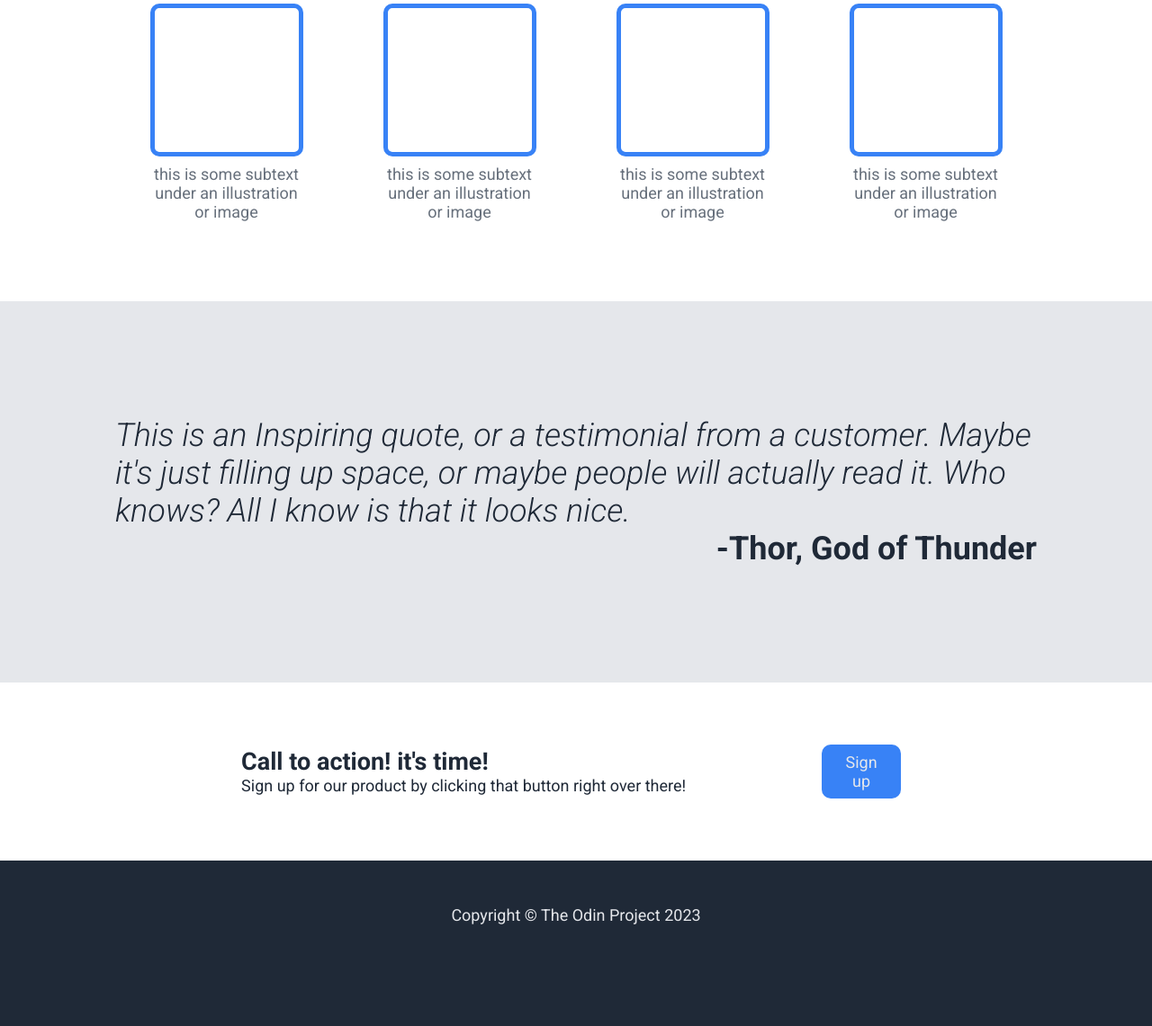
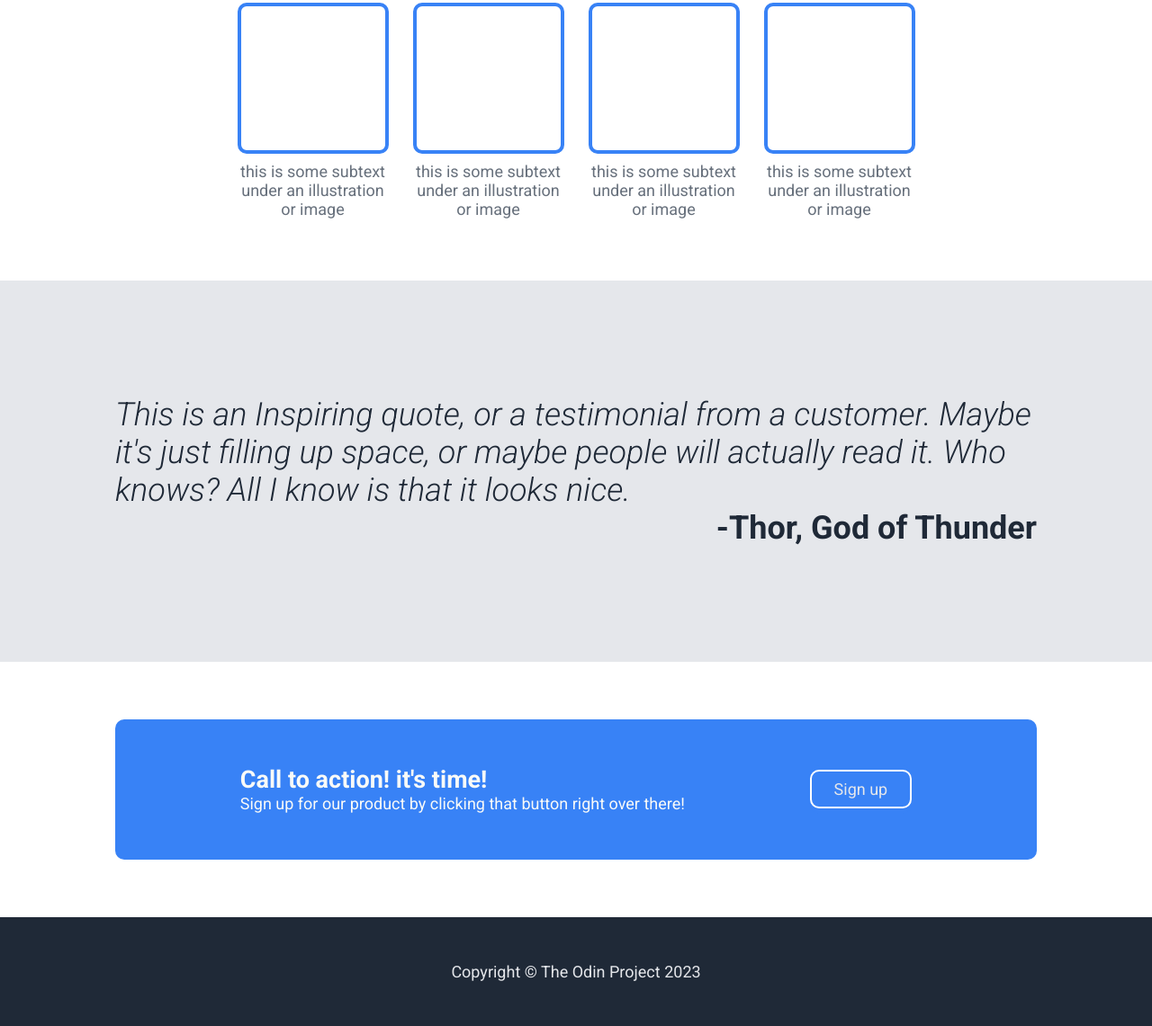
Before and after one commit to DomoTheRussian/odin-landing-page, a plain HTML site: page index.html in a window 1280 px wide. Shown: the part 559-1700 px from the top of the page at 90% size. Before the commit the page ends 1637 px from the top, so only its background shows below. Drawn offline with Linux system fonts and the light colour scheme.

Commit message:
Possibly final version, everything is done according to the design image

```diff
--- a/css/style.css
+++ b/css/style.css
@@ -53,7 +53,7 @@ main {
   justify-content: space-evenly;
   flex-direction: row;
   background-color: #1f2937;
-  padding: 50px;
+  padding: 5% 10%;
 }
 
 .left-side {
@@ -85,9 +85,10 @@ main {
   display: flex;
   flex-direction: column;
   text-align: center;
-  justify-content: center;
+  justify-content: space-evenly;
   background: #ffffff;
   padding: 60px;
+  padding-top: 30px;
 }
 
 .container {
@@ -101,7 +102,7 @@ main {
   display: flex;
   background: #ffffff;
   justify-content: center;
-  margin-top: 20px;
+  padding-bottom: 20px;
 }
 
 .info-header h2 {
@@ -120,20 +121,20 @@ main {
   display: flex;
   background: #ffffff;
   flex-direction: row;
-  justify-content: space-evenly;
+  justify-content: center;
   text-align: justify;
-  margin: 20px;
 }
 
 .container {
   max-width: 175px;
+  margin: 0px 10px;
 }
 
 .box {
   box-sizing: border-box;
   padding: 80px;
   background-color: #ffffff;
-  border: solid 5px #3882F6;
+  border: solid 4px #3882F6;
   border-radius: 10px;
 }
 
@@ -161,31 +162,50 @@ main {
   font-size: 36px;
 }
 
+.cta-container {
+  align-items: center;
+  background: #ffffff;
+  padding: 5% 10%;
+}
+
 .cta {
   display: flex;
-  flex-direction: row;
+  background: #3882F6;
   justify-content: space-evenly;
   align-items: center;
-  background: #ffffff;
-  color: #1f2937;
-  padding: 5% 10%;
+  padding: 5% 0%;
+  border-radius: 10px;
 }
 
 .call {
   display: flex;
   flex-direction: column;
-  background: #ffffff;
-  color: #1f2937;
+  justify-content: flex-start;
+  background: #3882F6;
+  color: #F9FAF8;
 }
 
-.call h2{
-  background: #ffffff;
-  color: #1f2937;
+.call h2 {
+  background: #3882F6;
+  color: #F9FAF8;
 }
 
-.call p{
-  background: #ffffff;
-  color: #1f2937;
+.call p {
+  background: #3882F6;
+  color: #F9FAF8;
+}
+
+.another-button {
+  background-color: #3882F6;
+}
+
+.another-button button {
+  padding: 9px 25px;
+  background-color: #3882F6;
+  border: solid 2px #ffffff;
+  border-radius: 10px;
+  cursor: pointer;
+  transition: all 0.5s ease 0s;
 }
 
 button {
@@ -197,10 +217,6 @@ button {
   transition: all 0.5s ease 0s;
 }
 
-button a:hover {
-  color: #96b0e2;
-}
-
 footer {
   display: flex;
   justify-content: center;
--- a/index.html
+++ b/index.html
@@ -60,6 +60,7 @@
             <p>This is an Inspiring quote, or a testimonial from a customer. Maybe it's just filling up space, or maybe people will actually read it. Who knows? All I know is that it looks nice.</p>
             <h3>-Thor, God of Thunder</h3>
         </div>
+        <div class="cta-container">
             <div class="cta">
                 <div class="call">
                     <h2>Call to action! it's time!</h2>
@@ -69,6 +70,7 @@
                     <a class="cta" href="#"><button>Sign up</button></a>
                 </div>
             </div>
+        </div>
     </main>
     <footer>
         <p>Copyright © The Odin Project 2023</p>
```
Lines whose indentation alone changed are shown as unchanged.
